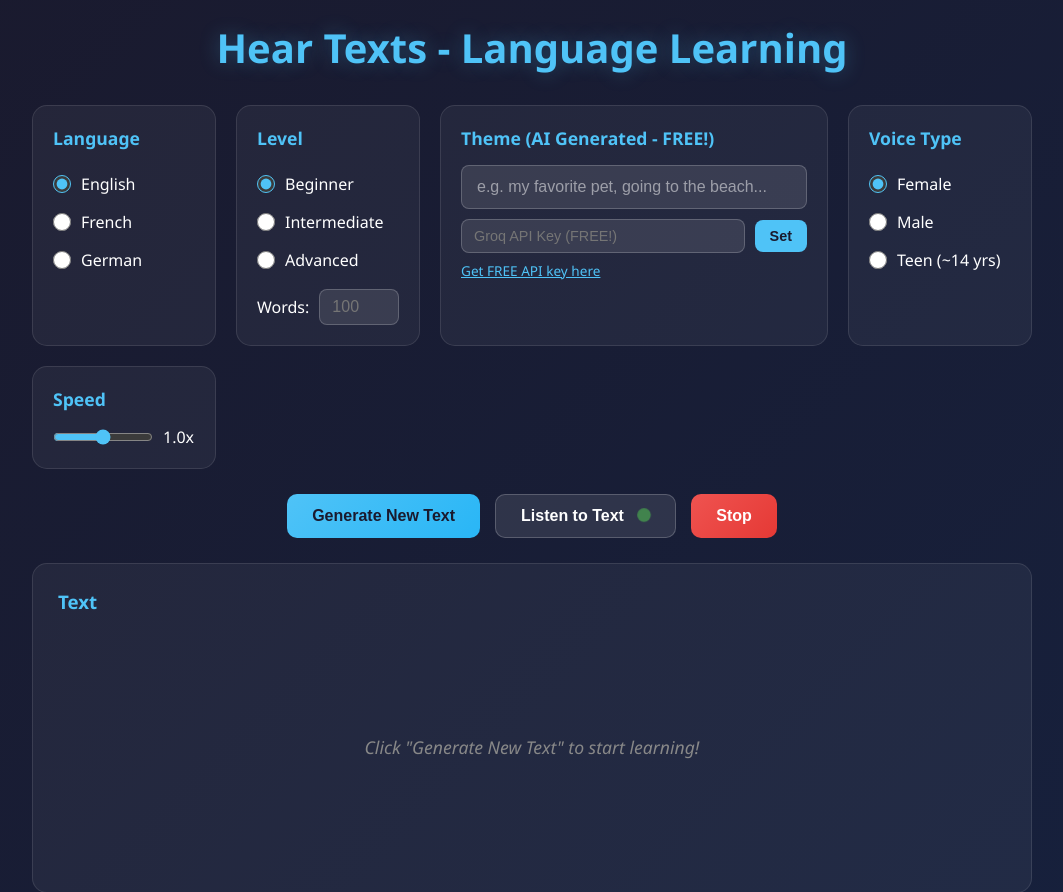
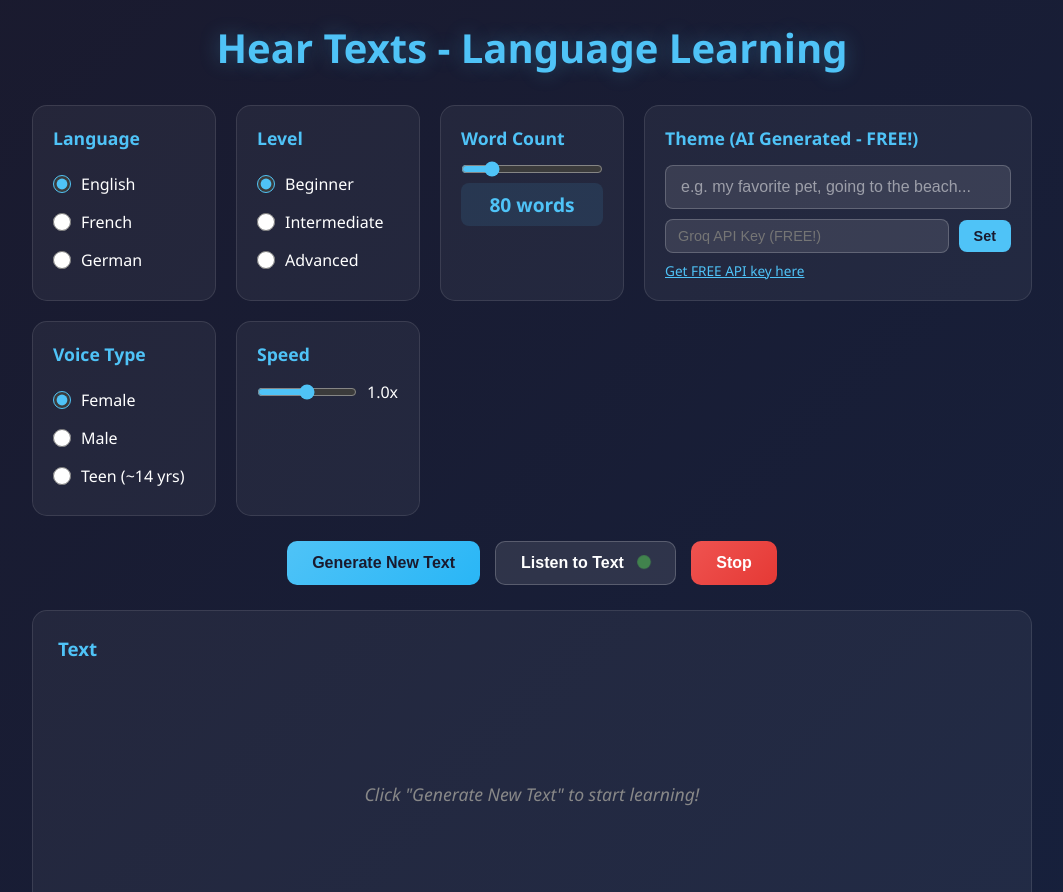
Before and after one commit to sketol1308-cpu/hear-texts-language-learning, a Flask app: page / in a window 1280 px wide. Shown: the top 892 px of the page, without its empty margins (108-1171 px from the left). Run offline with Flask 3, Linux system fonts and the light colour scheme.

Commit message:
Add word count slider for AI text generation
- Added slider (30-300 words) to control generated text length
- Styled slider with prominent display showing current value
- Live update of word count display as slider moves

Co-Authored-By: Claude Opus 4.5 <noreply@anthropic.com>

```diff
--- a/templates/index.html
+++ b/templates/index.html
@@ -403,6 +403,29 @@
             accent-color: #4fc3f7;
         }
 
+        .word-count-selector {
+            display: flex;
+            flex-direction: column;
+            gap: 10px;
+        }
+
+        .word-count-selector input[type="range"] {
+            width: 100%;
+            height: 8px;
+            accent-color: #4fc3f7;
+            cursor: pointer;
+        }
+
+        .word-count-display {
+            text-align: center;
+            font-size: 1.2rem;
+            font-weight: 600;
+            color: #4fc3f7;
+            background: rgba(79, 195, 247, 0.1);
+            padding: 8px 15px;
+            border-radius: 8px;
+        }
+
         .placeholder-text {
             color: #888;
             font-style: italic;
@@ -455,9 +478,13 @@
                     <label><input type="radio" name="level" value="intermediate"> Intermediate</label>
                     <label><input type="radio" name="level" value="advanced"> Advanced</label>
                 </div>
-                <div class="custom-input">
-                    <span>Words:</span>
-                    <input type="number" id="wordCount" placeholder="100" min="20" max="500">
+            </div>
+
+            <div class="setting-group">
+                <h3>Word Count</h3>
+                <div class="word-count-selector">
+                    <input type="range" id="wordCountSlider" min="30" max="300" value="80" step="10">
+                    <span id="wordCountDisplay" class="word-count-display">80 words</span>
                 </div>
             </div>
 
@@ -534,6 +561,10 @@
             document.getElementById('speedValue').textContent = this.value + 'x';
         });
 
+        document.getElementById('wordCountSlider').addEventListener('input', function() {
+            document.getElementById('wordCountDisplay').textContent = this.value + ' words';
+        });
+
         function getSelectedValue(name) {
             const selected = document.querySelector(`input[name="${name}"]:checked`);
             return selected ? selected.value : null;
@@ -578,7 +609,7 @@
             const language = getSelectedValue('language');
             const level = getSelectedValue('level');
             const theme = document.getElementById('themeInput').value.trim();
-            const customWordCount = document.getElementById('wordCount').value;
+            const wordCount = document.getElementById('wordCountSlider').value;
 
             currentLanguage = language;
 
@@ -603,7 +634,7 @@
                         language: language,
                         level: level,
                         topic: theme,
-                        word_count: customWordCount ? parseInt(customWordCount) : null,
+                        word_count: parseInt(wordCount),
                         use_ai: true
                     })
                 });
```
